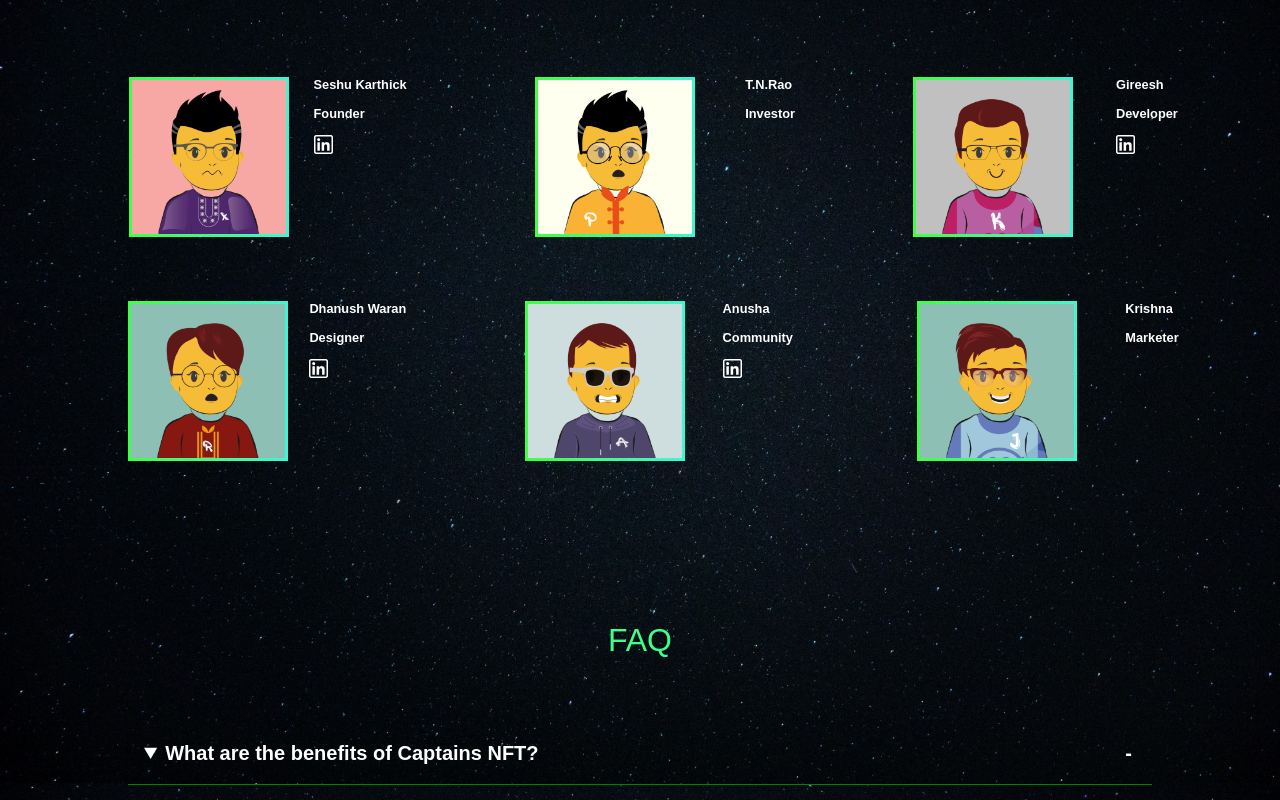
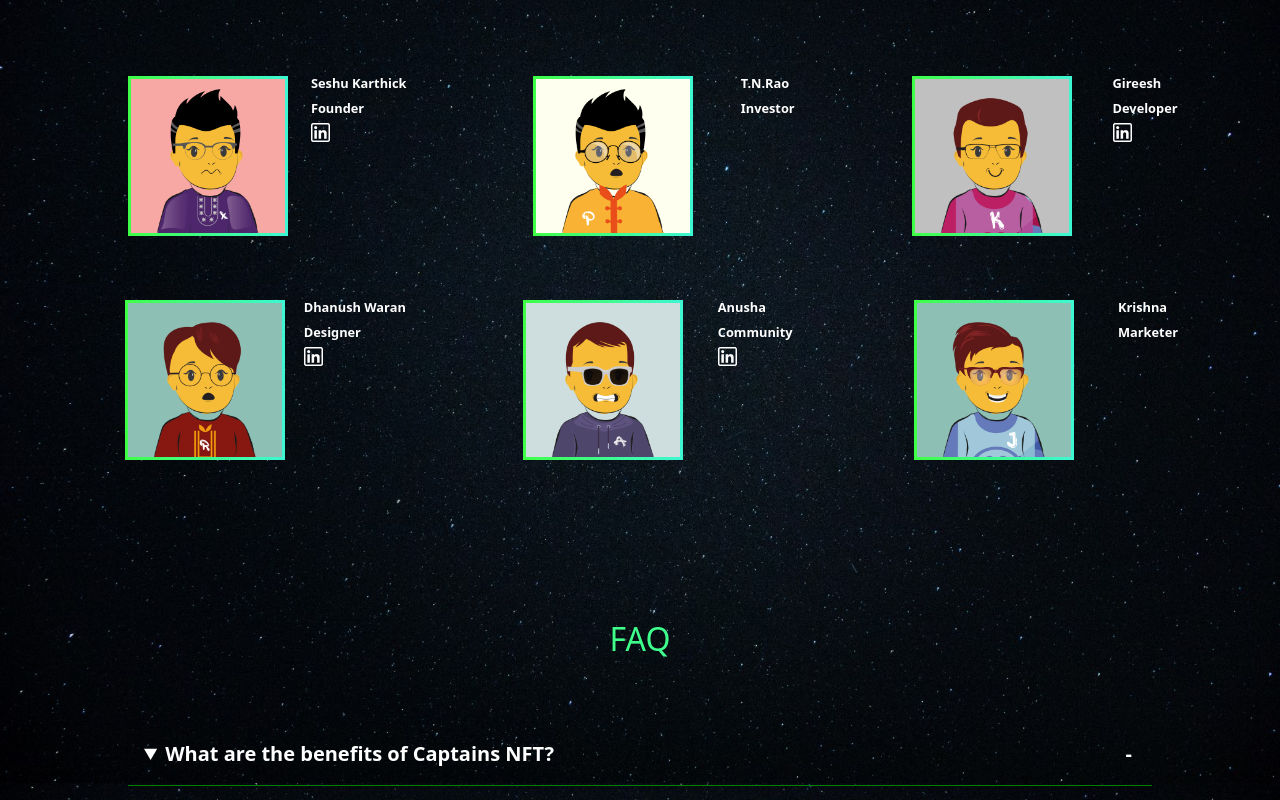
Before and after one commit to enteraltspace/altspacechamps, a React (Create React App) app: page / in a window 1280 px wide. Shown: the part 2630-3430 px from the top of the page. Built offline with nearby package versions, Linux system fonts and the light colour scheme.

Commit message:
Update App.css

```diff
--- a/src/App.css
+++ b/src/App.css
@@ -17,9 +17,9 @@
   min-height: 100%;
   color: white;
   align-content: center;
-  font-family: Arial, sans-serif, 'Segoe UI Semilight';
-  font-size: 90%;
-  line-height: 2em;
+  //font-family: Arial, sans-serif, 'Segoe UI Semilight';
+  //font-size: 90%;
+  //line-height: 2em;
 }
 
 .App-logo {
```
